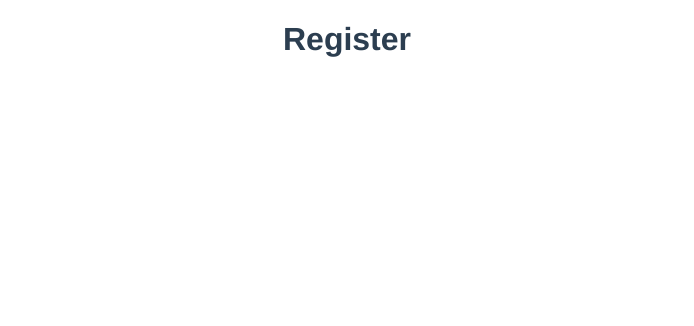
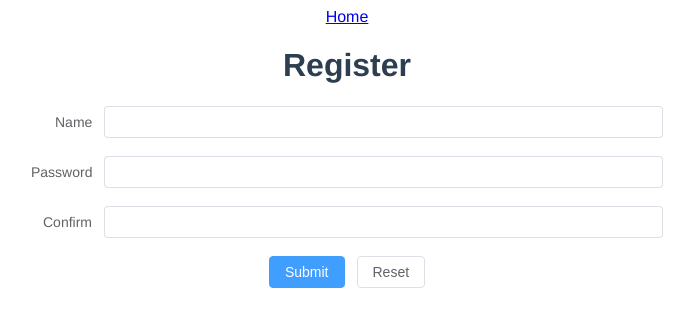
Before and after one commit to vitalic-web/space-cloud_front, a Vue app: page /register in a window 1280 px wide. Shown: the top 326 px of the page, without its empty margins (293-987 px from the left). Built offline with nearby package versions, Linux system fonts and the light colour scheme.

Commit message:
Add registration

```diff
--- a/package.json
+++ b/package.json
@@ -11,6 +11,7 @@
     "@types/axios": "^0.14.0",
     "axios": "^1.6.8",
     "core-js": "^3.6.5",
+    "element-plus": "^2.6.1",
     "pinia": "^2.1.7",
     "vue": "^3.0.0",
     "vue-router": "^4.0.0-0"
--- a/src/main.ts
+++ b/src/main.ts
@@ -1,11 +1,14 @@
 import { createApp } from 'vue';
 import { createPinia } from 'pinia';
+import ElementPlus from 'element-plus';
 import App from './App.vue';
 import router from './router';
+import 'element-plus/dist/index.css';
 
 const pinia = createPinia();
 const app = createApp(App);
 
+app.use(router);
 app.use(pinia);
-app.use(router);
+app.use(ElementPlus);
 app.mount('#app');
--- a/src/views/Home.vue
+++ b/src/views/Home.vue
@@ -1,6 +1,10 @@
 <template>
   <div class="home">
     <h1>Space Cloud TODO List</h1>
+    <h2>To use the service,
+      please <router-link :to="{ name: 'Register' }">register</router-link>
+      or <router-link :to="{ name: 'Login' }">log in</router-link>.
+    </h2>
   </div>
 </template>
 
--- a/src/views/Login.vue
+++ b/src/views/Login.vue
@@ -1,5 +1,7 @@
 <template>
+  <router-link :to="{ name: 'Home' }">Home</router-link>
   <h1>Login</h1>
 </template>
+
 <script setup lang="ts">
 </script>
--- a/src/views/Register.vue
+++ b/src/views/Register.vue
@@ -1,5 +1,143 @@
 <template>
-  <h1>Register</h1>
+  <div id="register" class="register-page">
+    <router-link :to="{ name: 'Home' }">Home</router-link>
+    <h1>Register</h1>
+    <el-form
+      ref="registerFormRef"
+      style="width: 50%"
+      :model="registerForm"
+      status-icon
+      :rules="rules"
+      label-width="auto"
+      class="demo-ruleForm"
+    >
+      <el-form-item label="Name" prop="name">
+        <el-input v-model="registerForm.name" />
+      </el-form-item>
+      <el-form-item label="Password" prop="pass">
+        <el-input v-model="registerForm.pass" type="password" autocomplete="off" />
+      </el-form-item>
+      <el-form-item label="Confirm" prop="checkPass">
+        <el-input
+          v-model="registerForm.checkPass"
+          type="password"
+          autocomplete="off"
+        />
+      </el-form-item>
+      <el-form-item>
+        <el-button type="primary" @click="submitForm(registerFormRef)"
+        >Submit</el-button
+        >
+        <el-button @click="resetForm(registerFormRef)">Reset</el-button>
+      </el-form-item>
+    </el-form>
+  </div>
 </template>
+
 <script setup lang="ts">
+import { ref, reactive } from 'vue';
+import { useRouter } from 'vue-router';
+import type { FormInstance, FormRules } from 'element-plus';
+import { ElNotification } from 'element-plus';
+import { publicApi } from '@/services/api';
+
+const router = useRouter();
+
+const registerFormRef = ref<FormInstance>();
+
+const registerForm = reactive({
+  name: '',
+  pass: '',
+  checkPass: '',
+});
+
+const validateName = (rule: any, value: any, callback: any) => {
+  if (value === '') {
+    callback(new Error('Please input the name'));
+  } else {
+    callback();
+  }
+};
+
+const validatePass = (rule: any, value: any, callback: any) => {
+  if (value === '') {
+    callback(new Error('Please input the password'));
+  } else {
+    if (registerForm.checkPass !== '') {
+      if (!registerFormRef.value) return;
+      registerFormRef.value.validateField('checkPass', () => null);
+    }
+    callback();
+  }
+};
+
+const validatePass2 = (rule: any, value: any, callback: any) => {
+  if (value === '') {
+    callback(new Error('Please input the password again'));
+  } else if (value !== registerForm.pass) {
+    callback(new Error("Two inputs don't match!"));
+  } else {
+    callback();
+  }
+};
+
+const rules = reactive<FormRules<typeof registerForm>>({
+  name: [{ validator: validateName, trigger: 'blur' }],
+  pass: [{ validator: validatePass, trigger: 'blur' }],
+  checkPass: [{ validator: validatePass2, trigger: 'blur' }],
+});
+
+const submitForm = (formEl: FormInstance | undefined) => {
+  if (!formEl) return;
+  formEl.validate(async (valid) => {
+    if (valid) {
+      try {
+        const res = await publicApi.post('/register', {
+          username: registerForm.name,
+          password: registerForm.pass,
+        });
+        if (res.status === 200) {
+          console.log('res', res.data.user);
+          ElNotification({
+            title: 'Success',
+            message: `Registration successful for ${res.data.user.name}. Redirect to log in page.`,
+            type: 'success',
+          });
+          setTimeout(() => {
+            router.push({ name: 'Login' });
+          }, 2000);
+        }
+      } catch (err) {
+        console.log(err);
+        ElNotification({
+          title: 'Error',
+          message: 'Something wrong',
+          type: 'error',
+        });
+      }
+    } else {
+      console.log('error submit!');
+      return false;
+    }
+  });
+};
+
+const resetForm = (formEl: FormInstance | undefined) => {
+  if (!formEl) return;
+  formEl.resetFields();
+};
 </script>
+
+<style lang="scss">
+.register-page {
+  display: flex;
+  flex-direction: column;
+  align-items: center;
+}
+
+#register {
+  .el-form-item__content {
+    justify-content: center;
+  }
+}
+</style>
--- a/src/views/ToDo.vue
+++ b/src/views/ToDo.vue
@@ -1,5 +1,7 @@
 <template>
+  <router-link :to="{ name: 'Home' }">Home</router-link>
   <h1>ToDo</h1>
 </template>
+
 <script setup lang="ts">
 </script>
```
Also changed, not shown: .eslintrc.js, 1 other file (tests, documents, lock files or other folders).
